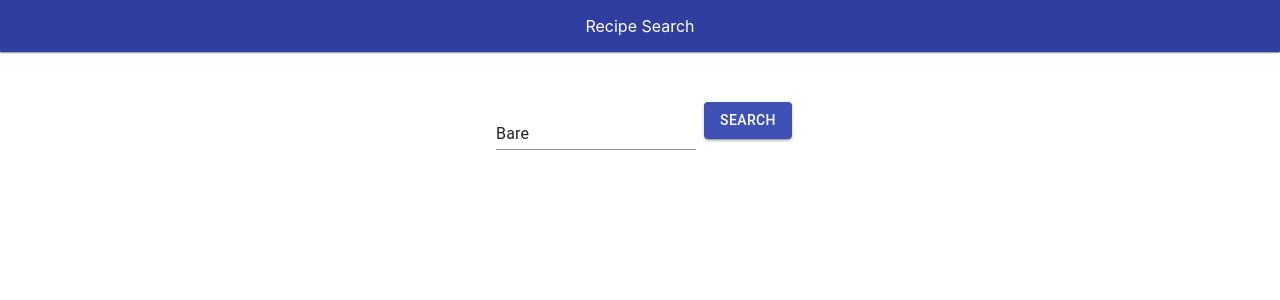
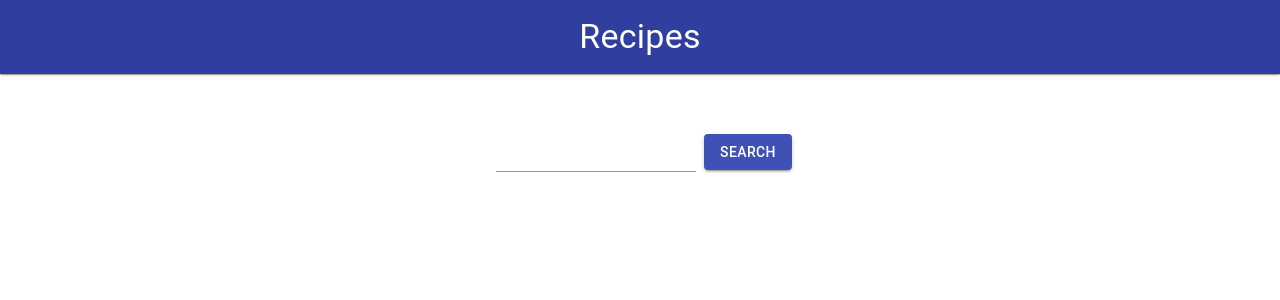
Before and after one commit to jeremiahogutu/recipes, a React (Create React App) app: page / in a window 1280 px wide. Shown: the top 300 px of the page. Built offline with nearby package versions, Linux system fonts and the light colour scheme; the HTML template or start-up script is replaced by a standard one.

Commit message:
made material ui button submit

```diff
--- a/src/App.js
+++ b/src/App.js
@@ -1,16 +1,23 @@
-import React from 'react';
+import React, { Component } from 'react';
 import Form from "./components/Form";
 import TopBanner from "./components/topbanner";
 
-function App() {
+class App extends Component {
+  getRecipe = (e) => {
+    e.preventDefault();
+    console.log('test');
+  };
+
+  render() {
     return (
         <div className="App">
           <TopBanner/>
           <div style={{display: 'flex', justifyContent: 'Center'}}>
-        <Form style={{marginTop: '50px'}}/>
+            <Form getRecipe={this.getRecipe} style={{marginTop: '50px'}}/>
           </div>
         </div>
     );
   }
+}
 
 export default App;
--- a/src/components/Form.js
+++ b/src/components/Form.js
@@ -3,7 +3,9 @@ import {TextField, Button, makeStyles} from "@material-ui/core";
 
 const useStyles = makeStyles(theme => ({
     container: {
-       marginTop: '50px'
+        display: 'flex',
+        alignItems: 'center',
+        marginTop: '50px'
     },
     textField: {
         marginLeft: theme.spacing(1),
@@ -24,17 +26,17 @@ const useStyles = makeStyles(theme => ({
     }
 }));
 
-const Form = () => {
+const Form = props => {
     const classes = useStyles();
     return (
-        <form className={classes.container}>
+        <form className={classes.container} onSubmit={props.getRecipe}>
             <TextField
                 id="standard-bare"
                 className={classes.textField}
-                defaultValue="Bare"
                 margin="normal"
             />
-            <Button variant="contained" color="primary">Search</Button>
+            <Button type="submit" variant="contained" color="primary">Search</Button>
+            {/*<button>submit</button>*/}
         </form>
     );
 };
--- a/src/components/topbanner.js
+++ b/src/components/topbanner.js
@@ -1,8 +1,7 @@
 import React from 'react';
 import PropTypes from 'prop-types';
-import { withStyles } from '@material-ui/core/styles';
-import Paper from '@material-ui/core/Paper';
-import Grid from '@material-ui/core/Grid';
+
+import {Typography, Paper, Grid, withStyles} from "@material-ui/core";
 
 const styles = theme => ({
     root: {
@@ -24,7 +23,9 @@ function TopBanner(props) {
         <div className={classes.root}>
             <Grid container spacing={3}>
                 <Grid item xs={12}>
-                    <Paper className={classes.paper}>Recipe Search</Paper>
+                    <Paper className={classes.paper}>
+                        <Typography variant="h4">Recipes</Typography>
+                    </Paper>
                 </Grid>
             </Grid>
         </div>
```
Lines whose indentation alone changed are shown as unchanged.
